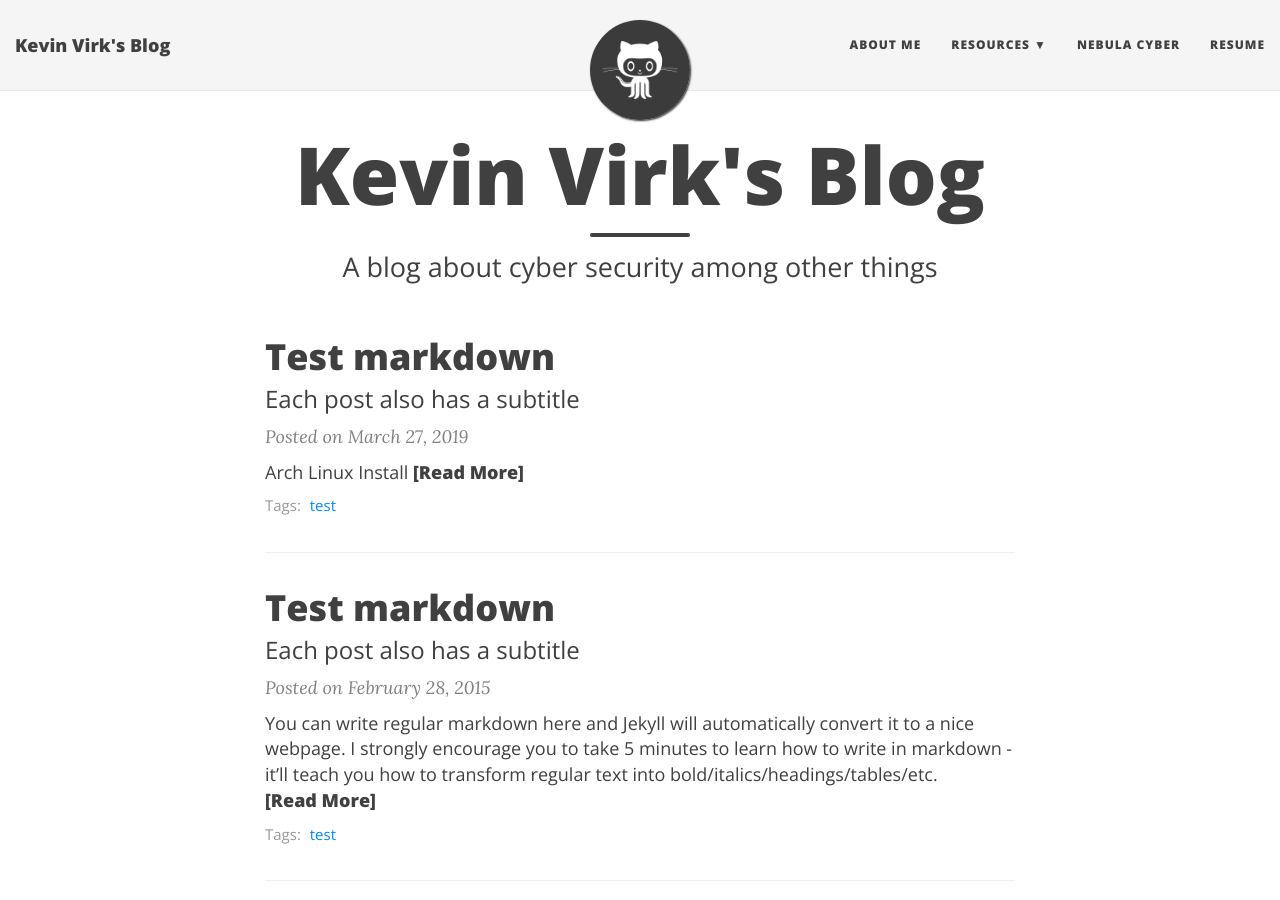
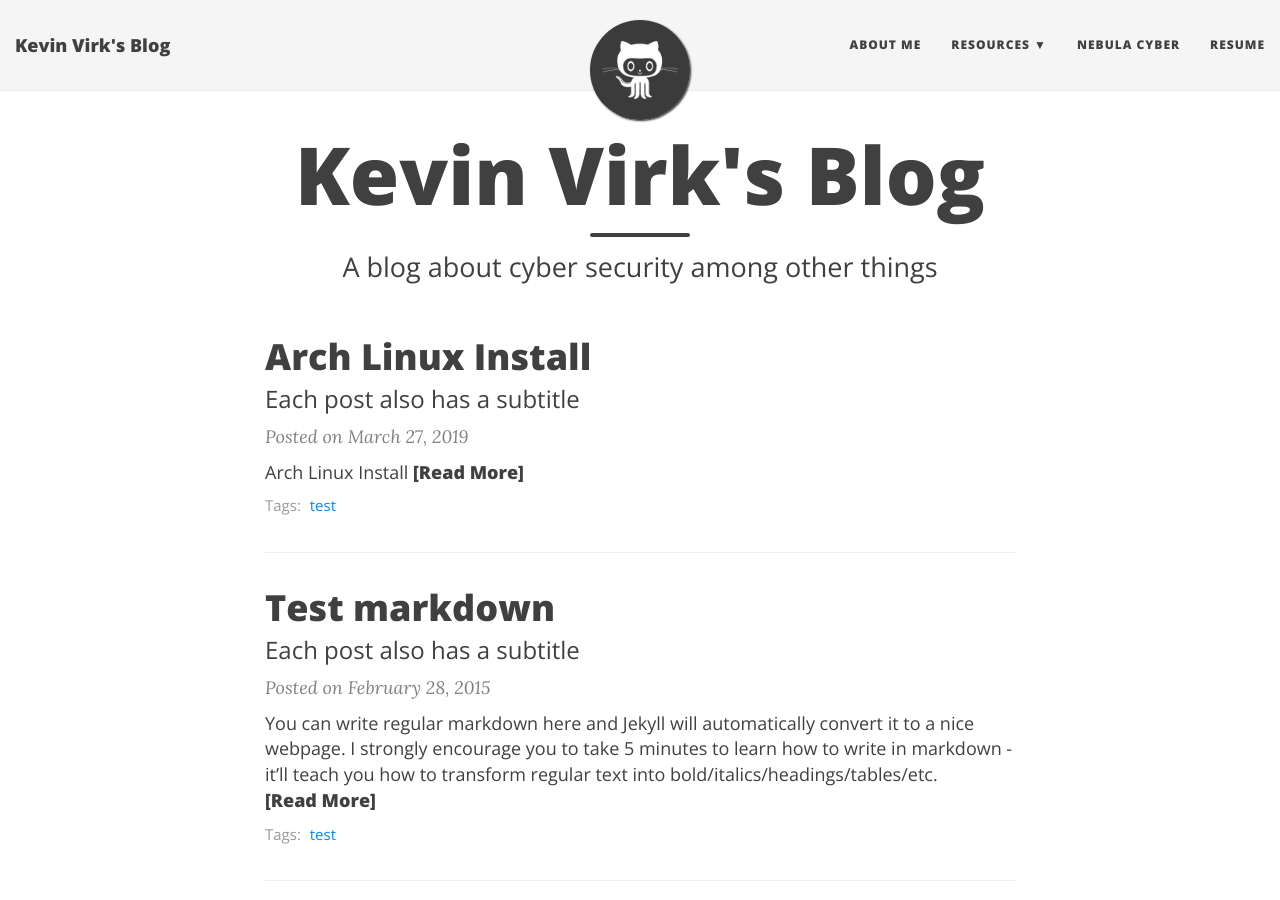
Before and after one commit to vevinkirk/vevinkirk.github.io, a Jekyll site: the page built from index.html, in a window 1280 px wide and 900 px high. Built offline with Jekyll 4.4.1, drawn with Linux system fonts in a browser that asks for light colours; nearby versions of some CDN libraries; the list of posts is cut into pages by our own code.

Commit message:
Update 2019-03-27-arch-install-markdown.md

```diff
--- a/_posts/2019-03-27-arch-install-markdown.md
+++ b/_posts/2019-03-27-arch-install-markdown.md
@@ -1,6 +1,6 @@
 ---
 layout: post
-title: Test markdown
+title: Arch Linux Install
 subtitle: Each post also has a subtitle
 gh-repo: daattali/beautiful-jekyll
 gh-badge: [star, fork, follow]
```
